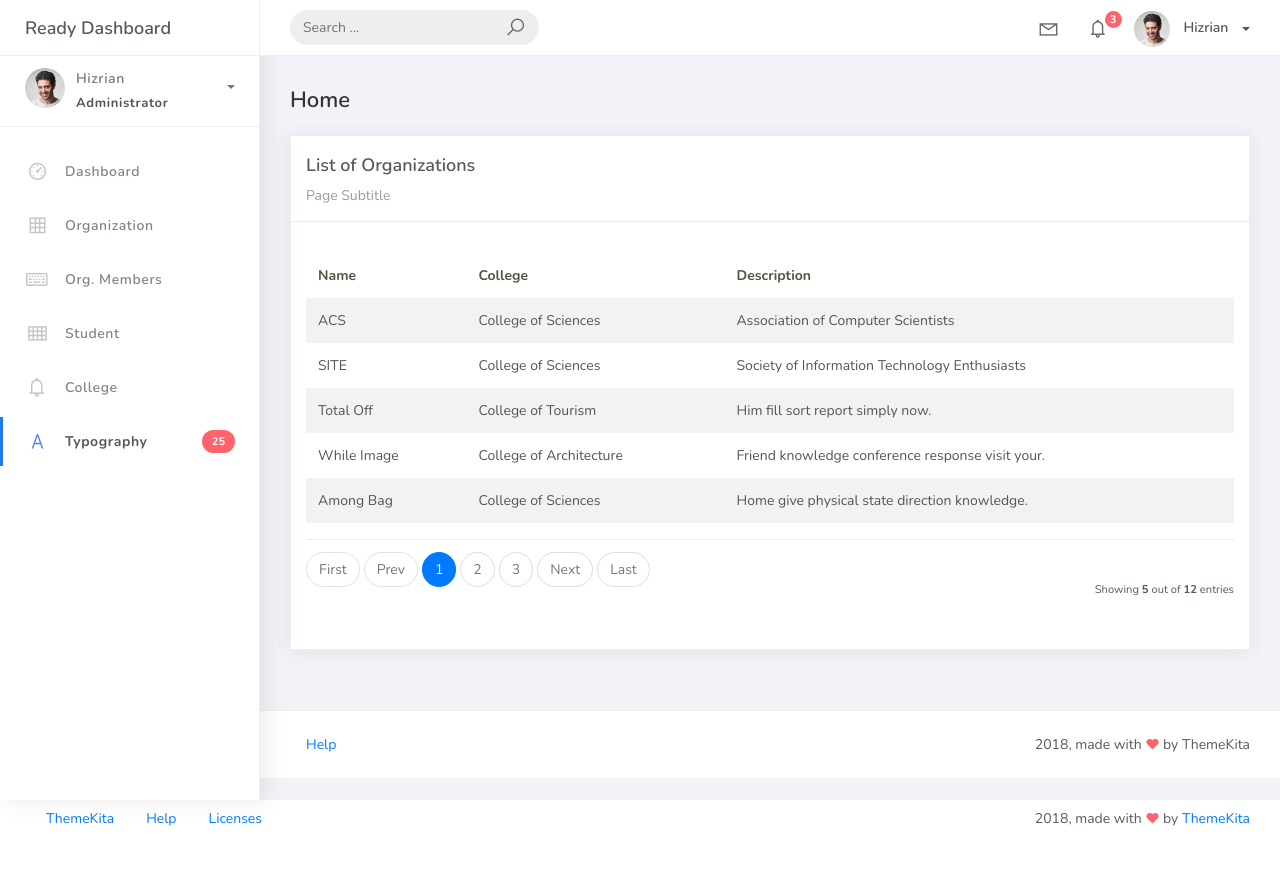
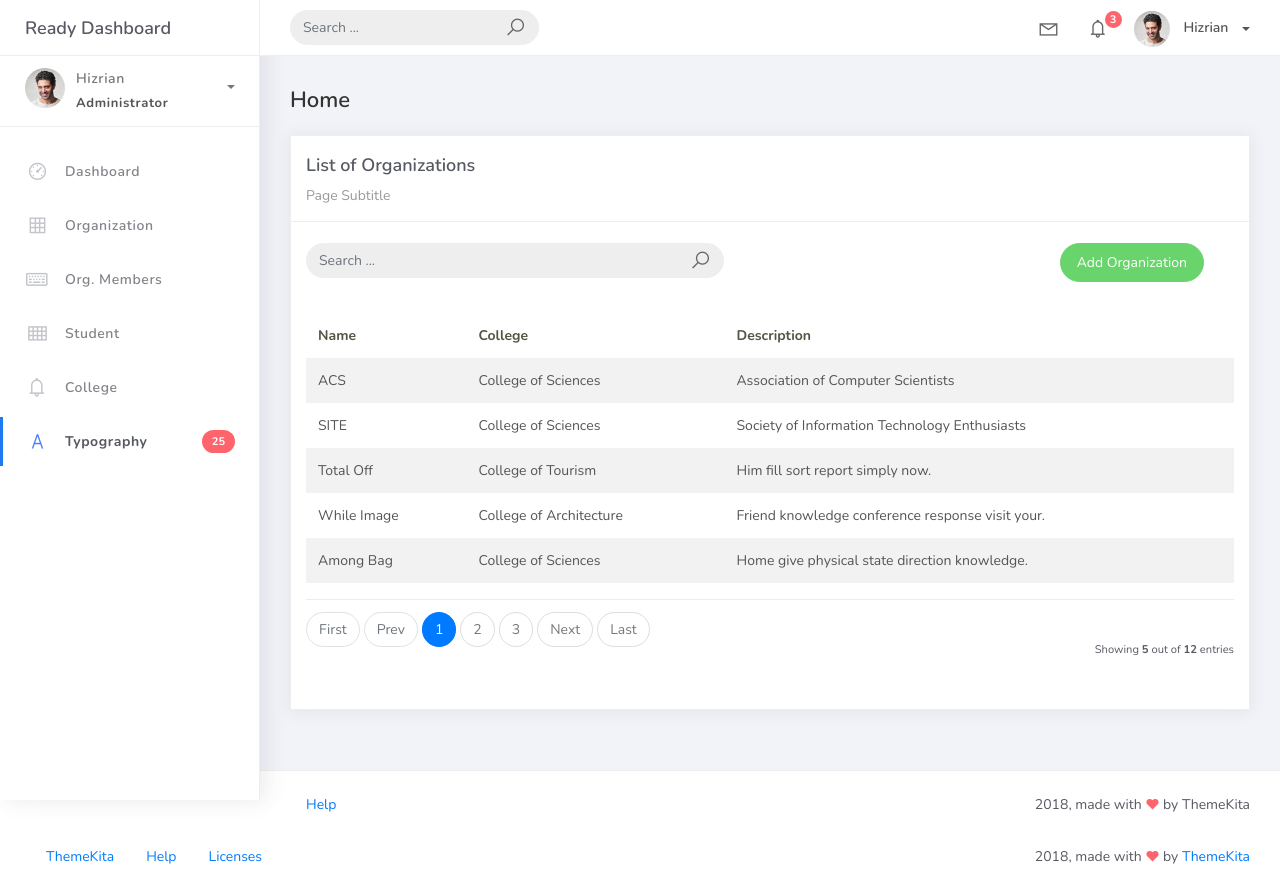
Before and after one commit to sawada-png/PSUSphere, a Django app: page /organization_list/ in a window 1280 px wide. Before the commit the page ends 826 px from the top, so only its background shows below. Run offline with Django 5.2, Linux system fonts and the light colour scheme; data comes from the database, SQL or seed files in the repository; some libraries are stand-ins or nearby versions.

Commit message:
add organation

```diff
--- a/projectsite/projectsite/urls.py
+++ b/projectsite/projectsite/urls.py
@@ -17,6 +17,7 @@ Including another URLconf
 from django.contrib import admin
 from django.urls import path
 from studentorg.views import HomePageView, OrganizationList
+from studentorg.views import HomePageView, OrganizationList, OrganizationCreateView
 from studentorg import views
 
 
@@ -24,4 +25,10 @@ urlpatterns = [
     path("admin/", admin.site.urls),
     path("", views.HomePageView.as_view(), name="home"),
     path("organization_list/", OrganizationList.as_view(), name="organization-list"),
+    path('organization_list/add', OrganizationCreateView.as_view(), name='organization-add'),
+    path(
+        "organization_add/",
+        OrganizationCreateView.as_view(),
+        name="organization-add"
+    ),
 ]
--- a/projectsite/studentorg/views.py
+++ b/projectsite/studentorg/views.py
@@ -1,16 +1,25 @@
-from django.shortcuts import render
-from django.views.generic.list import ListView
-from studentorg.models import Organization
+from django.views.generic import ListView, CreateView
+from django.urls import reverse_lazy
+
+from .models import Organization
+from .forms import OrganizationForm
 
 
 class HomePageView(ListView):
     model = Organization
-    context_object_name = 'home'
+    context_object_name = "home"
     template_name = "home.html"
 
 
 class OrganizationList(ListView):
     model = Organization
-    context_object_name = 'organization'
-    template_name = 'org_list.html'
+    context_object_name = "organization"
+    template_name = "org_list.html"
     paginate_by = 5
+
+
+class OrganizationCreateView(CreateView):
+    model = Organization
+    form_class = OrganizationForm
+    template_name = "organization_form.html"
+    success_url = reverse_lazy("organization-list")
--- a/projectsite/templates/org_list.html
+++ b/projectsite/templates/org_list.html
@@ -12,7 +12,27 @@
                         <div class="card-title">List of Organizations</div>
                         <div class="card-category">Page Subtitle</div>
                     </div>
+<br />
+<div class="col-md-12 row">
+    <div class="col-md-6">
+        <form class="navbar-left navbar-form nav-search mr-md-3" action="">
+            <div class="input-group">
+                <input type="text" placeholder="Search ..." class="form-control" />
+                <div class="input-group-append">
+                    <span class="input-group-text">
+                        <i class="la la-search search-icon"></i>
+                    </span>
+                </div>
+            </div>
+        </form>
+    </div>
 
+    <div class="col-md-6">
+        <div class="pull-right">
+            <a href="{% url 'organization-add' %}" class="btn btn-success btn-rounded">Add Organization</a>
+        </div>
+    </div>
+</div>
                     <div class="card-body">
                         <table class="table table-striped mt-3">
                             <thead>
```
Also changed, not shown: projectsite/studentorg/forms.py (added, +8 -0 lines), projectsite/templates/org_form.html (added, +46 -0 lines).
